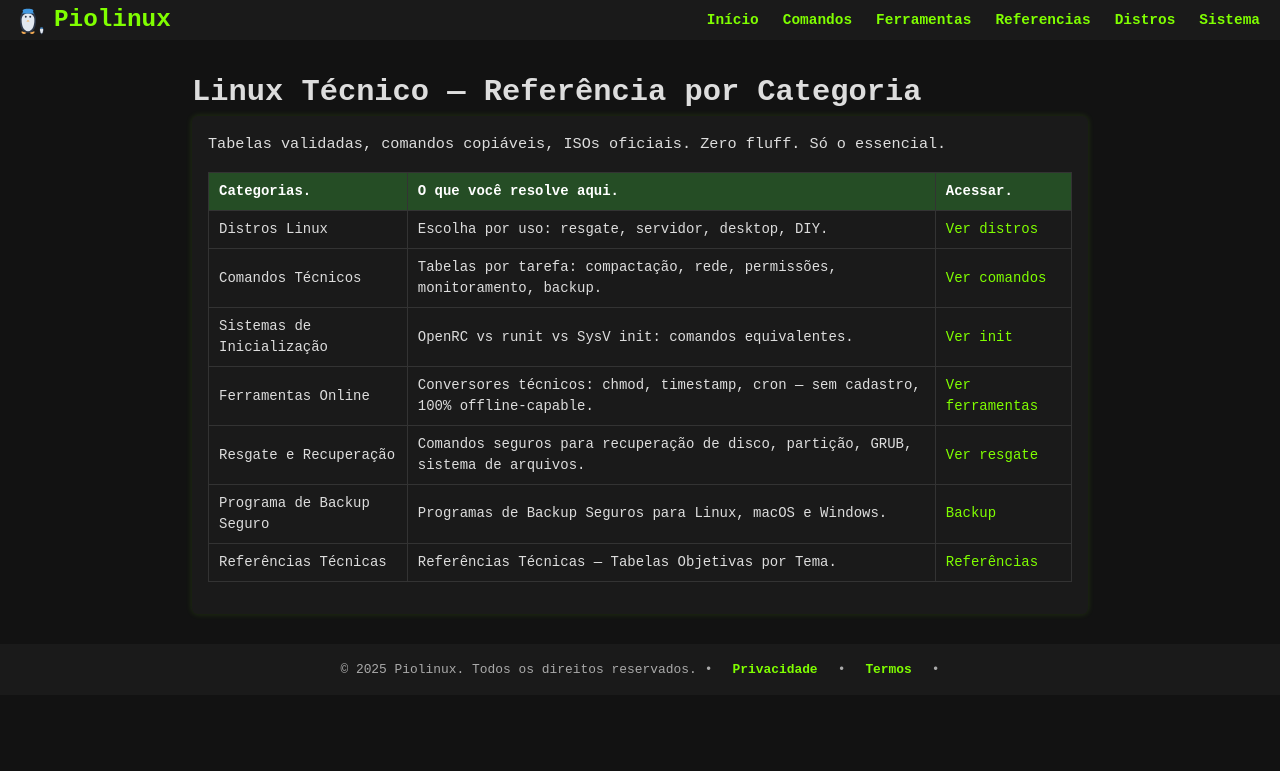
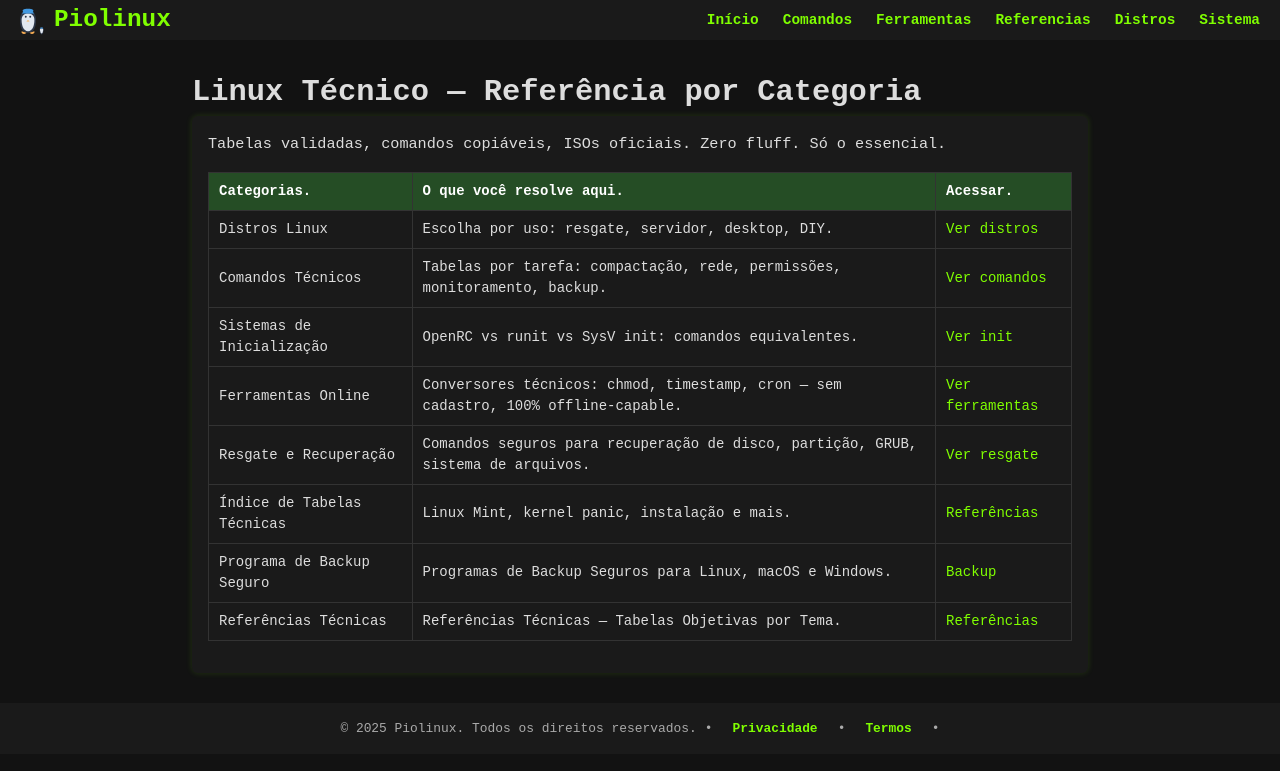
Before and after one commit to Piolinux/piolinux-site, a Jekyll site: the page built from index.html, in a window 1280 px wide. Shown: the top 771 px of the page. Built offline with Jekyll 4.4.1, drawn with Linux system fonts in a browser that asks for light colours.

Commit message:
Update index.html

```diff
--- a/index.html
+++ b/index.html
@@ -46,6 +46,11 @@ tags: [linux, sysadmin, referência, comandos, distros, técnico]
       <td data-label="O que você resolve aqui">Comandos seguros para recuperação de disco, partição, GRUB, sistema de arquivos.</td>
       <td data-label="Acessar"><a href="/recuperacao-e-manutencao/">Ver resgate</a></td>
     </tr>
+    <tr>
+  <td data-label="Categoria">Índice de Tabelas Técnicas</td>
+  <td data-label="O que você resolve aqui">Linux Mint, kernel panic, instalação e mais.</td>
+  <td data-label="Acessar"><a href="/tabelas/">Referências</a></td>
+  </tr>
      <tr>
       <td data-label="Categoria">Programa de Backup Seguro</td>
       <td data-label="O que você resolve aqui">Programas de Backup Seguros para Linux, macOS e Windows.</td>
```
